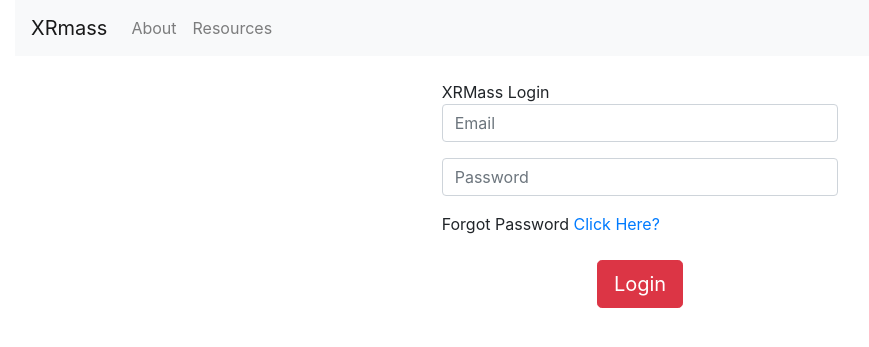
After one commit to davestgermain/extinctionr, a Django app: template templates/registration/login.html in a window 1280 px wide. The commit adds this page. Shown: the top 347 px of the page, without its empty margins (0-869 px from the left). Run offline with Django 3.2, Linux system fonts and the light colour scheme; the template is opened without the code that fills it, so the values that code supplies are empty; some libraries are stand-ins or nearby versions.

```diff
--- a/extinctionr/settings.py
+++ b/extinctionr/settings.py
@@ -54,7 +54,7 @@ INSTALLED_APPS = [
     'phonenumber_field',
     'storages',
     'marketing',
-    'extinctionr.actions',
+    'extinctionr.actions.apps.ActionsConfig',
     # end of CRM stuff
     # django wiki
     'django_nyt.apps.DjangoNytConfig',
@@ -147,6 +147,7 @@ USE_TZ = True
 # Static files (CSS, JavaScript, Images)
 # https://docs.djangoproject.com/en/2.1/howto/static-files/
 
+STORAGE_TYPE = 'normal'
 STATICFILES_DIRS = (BASE_DIR + '/static',)
 
 STATIC_ROOT = BASE_DIR + '/static_root/'
--- a/extinctionr/urls.py
+++ b/extinctionr/urls.py
@@ -27,7 +27,9 @@ app_name = 'extinctionr'
 urlpatterns = [
 	path('', TemplateView.as_view(template_name='extinctionr/index.html'), name="index"),
 	path('about', TemplateView.as_view(template_name='extinctionr/about.html'), name="xr.about"),
-	path('resources', TemplateView.as_view(template_name='extinctionr/resources.html'), name="xr.resources"),
+    path('resources', TemplateView.as_view(template_name='extinctionr/resources.html'), name="xr.resources"),
+    path('climate-change', TemplateView.as_view(template_name='extinctionr/climate-change.html'), name="xr.climatechange"),
+    path('join', TemplateView.as_view(template_name='extinctionr/join.html'), name="xr.join"),
     path('', include('django.contrib.auth.urls')),
     path('actions/', include('extinctionr.actions.urls', namespace="actions")),
     path('relationships/', include('common.urls', namespace="common")),
--- a/requirements.txt
+++ b/requirements.txt
@@ -1,2 +1,3 @@
 django<2.2
 wiki
+-e git+https://github.com/davestgermain/Django-CRM#egg=django_crm
--- a/templates/extinctionr/index.html
+++ b/templates/extinctionr/index.html
@@ -48,19 +48,19 @@
 		<h5 class="text-secondary text-uppercase">Why this is important</h5>
 		<h2>Is Climage Change Serious?</h2>
 		<p>The U.N. and the U.S. have released detailed reports on the dire situation we are in. Climate change is not just an environmental crisis, it is a humanitarian crisis as well, affecting the entire world.</p>
-		<a class="btn btn-info" href="">Learn More</a>
+		<a class="btn btn-info" href="{% url 'xr.climatechange' %}">Learn More</a>
 	</div>
 	<div class="col text-center">
 		<h5 class="text-secondary text-uppercase">About Us</h5>
 		<h2>Principals &amp; Values</h2>
 		<p>Founded in the UK, Extinction Rebellion is being organized by a group called <a href="https://risingup.org.uk/">Rising Up</a> which has been around since 2016. Now the movement has gone international and is growing every day!</p>
-		<a class="btn btn-info" href="">Learn More</a>
+		<a class="btn btn-info" href="{% url 'xr.about' %}">Learn More</a>
 	</div>
 	<div class="col text-center">
 		<h5 class="text-secondary text-uppercase">Take Action</h5>
 		<h2>Join Us!</h2>
 		<p>Ready to get involved? Become a part of the Rebellion in Massachusetts! This movement welcomes everyone and is run by every day people. No prior experience in activism is required!</p>
-		<a class="btn btn-info" href="">Learn More</a>
+		<a class="btn btn-info" href="{% url 'xr.join' %}">Learn More</a>
 	</div>
 </div>
 
--- /dev/null
+++ b/templates/registration/login.html
@@ -0,0 +1,33 @@
+{% extends "base.html" %}
+{% block content %}
+<div class="mt-4 row marl justify-content-center login_row">
+  <div class="col-md-6 col-lg-6 col-xl-4">
+    <div class="login_block">
+      <div class="login_form_block">
+        <div class="welcome">XRMass Login</div>
+        <form method="POST" action="{% url 'login'%}">
+          {% csrf_token %}
+          <div class="form-group">
+            <input type="text" class="form-control" id="exampleInputEmail1" placeholder="Email" name="email">
+            <span class = "error">{{form.email.errors}}</span>
+          </div>
+          <div class="form-group">
+            <input type="password" class="form-control" id="exampleInputPassword1" placeholder="Password" name="password">
+            <span class = "error">{{form.password.errors}}</span>
+          </div>
+          <div class="forgot">Forgot Password <a href="{% url "common:password_reset" %}">Click Here?</a></div>
+          {% if error %}
+          <p class="error">{{ message }}</p>
+          {% endif %}
+          <div class="form-group text-center mt-4">
+            <button type="submit" class="btn btn-lg btn-danger">Login</button>
+          </div>
+          &nbsp;
+          {% if ENABLE_GOOGLE_LOGIN and GP_CLIENT_SECRET and GP_CLIENT_ID %}
+          <a href="{% url 'common:google_login' %}" class="btn btn-primary">Google Login</a>
+          {% endif %}
+        </form>
+      </div>
+    </div>
+  </div>
+{% endblock %}
--- a/templates/root.html
+++ b/templates/root.html
@@ -32,11 +32,11 @@
           <div class="collapse navbar-collapse" id="navbarSupportedContent">
             {% block main_menu %}{% endblock %}
         {% if request.user.is_authenticated %}
-            <ul class="navbar-nav mr-auto">
+            <ul class="navbar-nav ml-auto">
               <li class="nav-item dropdown">
                 <a href="#" class="dropdown-toggle abcd nav-link" data-toggle="dropdown" role="button" aria-haspopup="true" aria-expanded="false" >
                   {% if not request.user.profile_pic %}
-                    <img class="img-thumbnail" xsrc="{% static 'images/user.png' %}" alt="Micro profile pic">
+                    <img class="img-thumbnail" style="max-height:30px;" src="{% static 'images/user.png' %}" alt="Micro profile pic">
                   {% else %}
                     {% thumbnail request.user.profile_pic "25x25" as im %}
                       <img src="{{ im.url }}">
@@ -49,9 +49,7 @@
                   <a class="dropdown-item" href="{% url 'common:users_list' %}">Users</a>
                   <a class="dropdown-item" href="{% url 'common:api_settings' %}">Settings</a>
                   {% endif %}
-                  {% if request.user.email != "admin@micropyramid.com" %}
                   <a class="dropdown-item" href="{% url 'password_change' %}">Change Password</a>
-                  {% endif %}
                   <a class="dropdown-item" href="{% url 'common:profile' %}">Profile</a>
                   <a class="dropdown-item" href="{% url 'common:logout' %}">Logout</a>
                 </div>
@@ -69,6 +67,7 @@
       {% block content %}
       {% endblock %}
   </div>
+
 <script src="{% static 'js/jquery-3.3.1.min.js' %}"></script>
 <script src="{% static 'js/popper.min.js' %}"></script>
 <script src="{% static 'js/bootstrap.min.js' %}"></script>
```
